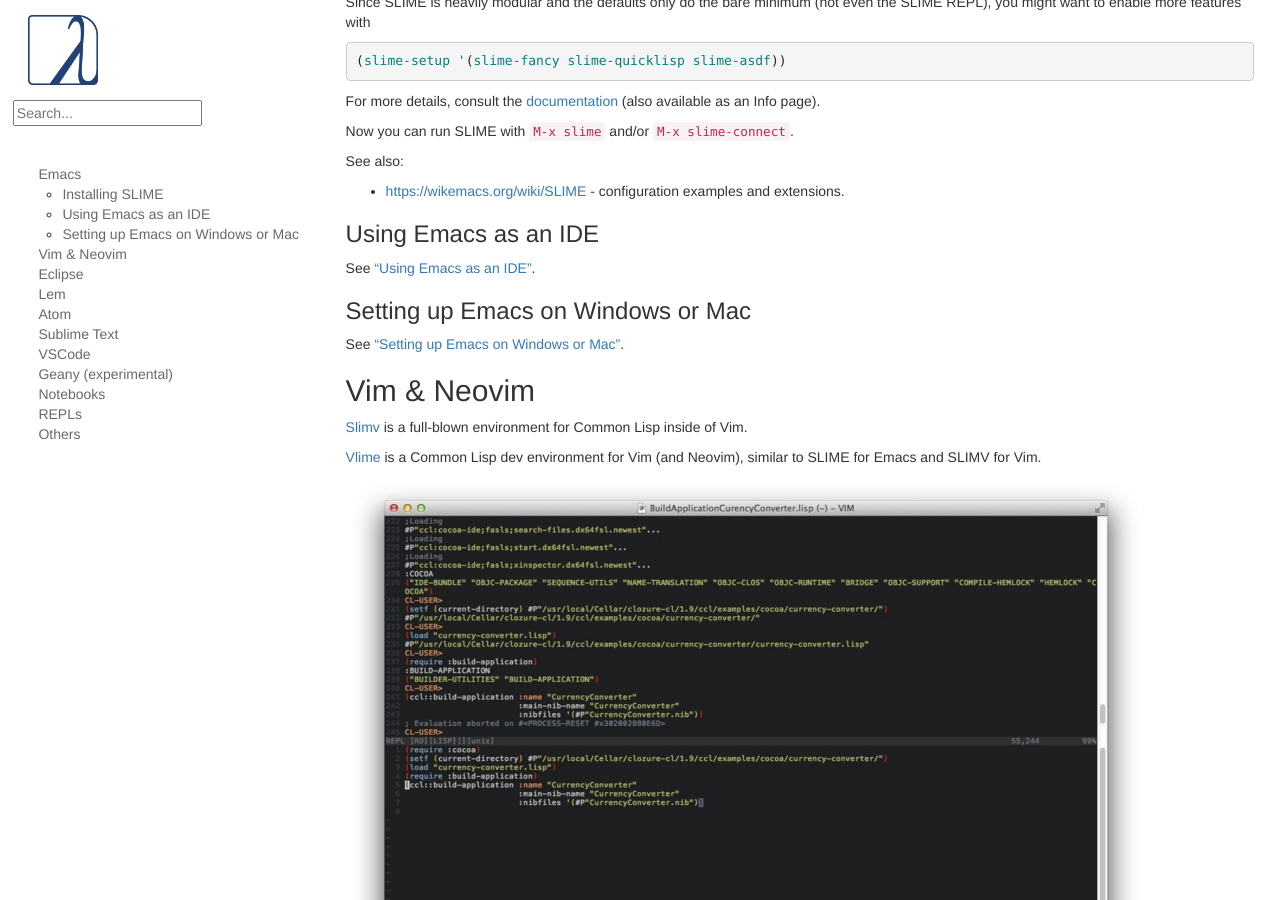
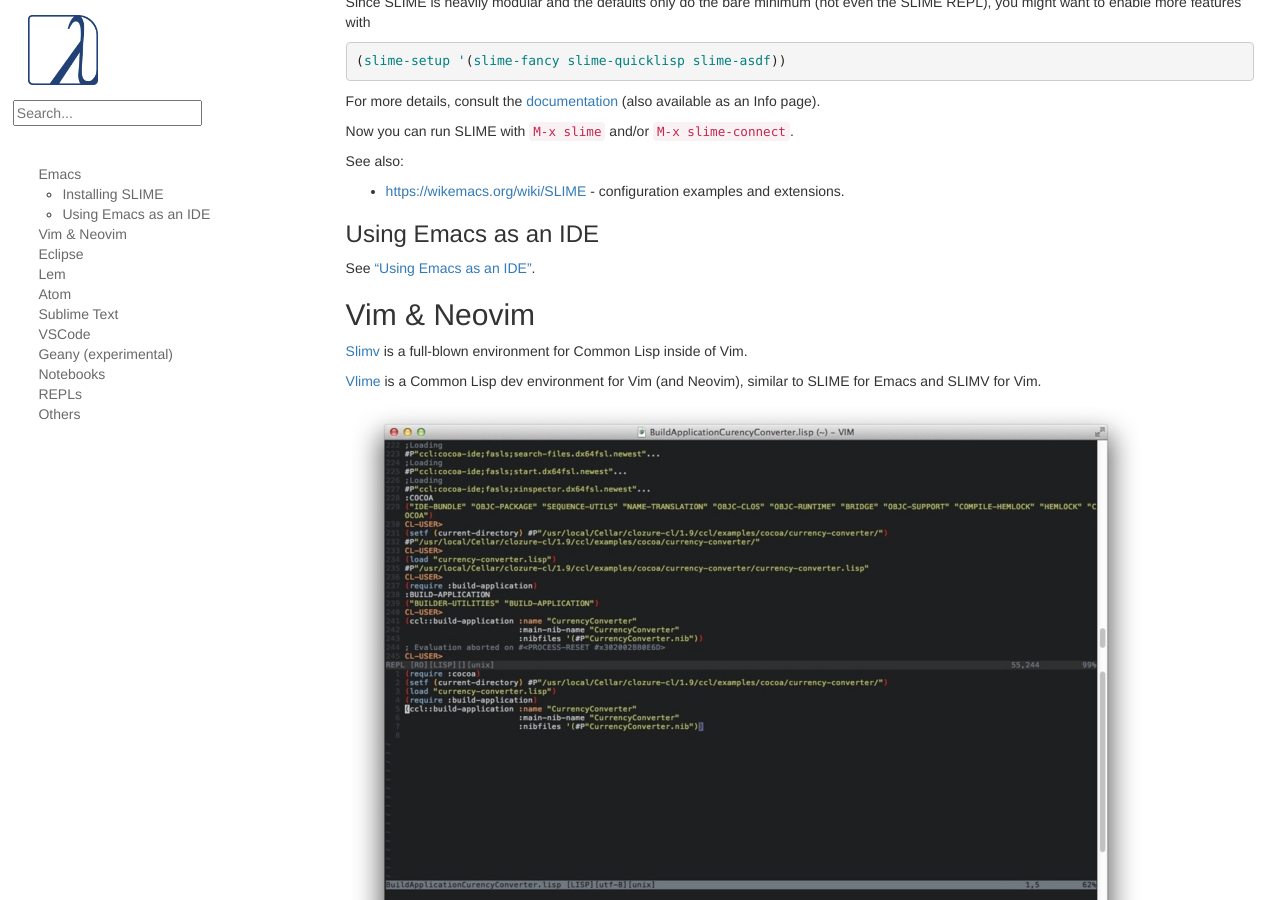
Before and after one commit to LispCookbook/cl-cookbook, a Jekyll site: the page built from editor-support.md, in a window 1280 px wide and 900 px high, scrolled down 854 px. Built offline with Jekyll 4.4.1, drawn with Linux system fonts in a browser that asks for light colours.

Commit message:
ide: rm link to cleaned-up, now useless emacs for windows page

```diff
--- a/editor-support.md
+++ b/editor-support.md
@@ -46,10 +46,6 @@
 ### Using Emacs as an IDE
 
 See ["Using Emacs as an IDE"](emacs-ide.html).
-
-### Setting up Emacs on Windows or Mac
-
-See ["Setting up Emacs on Windows or Mac"](windows.html).
 
 
 ## Vim & Neovim
```
